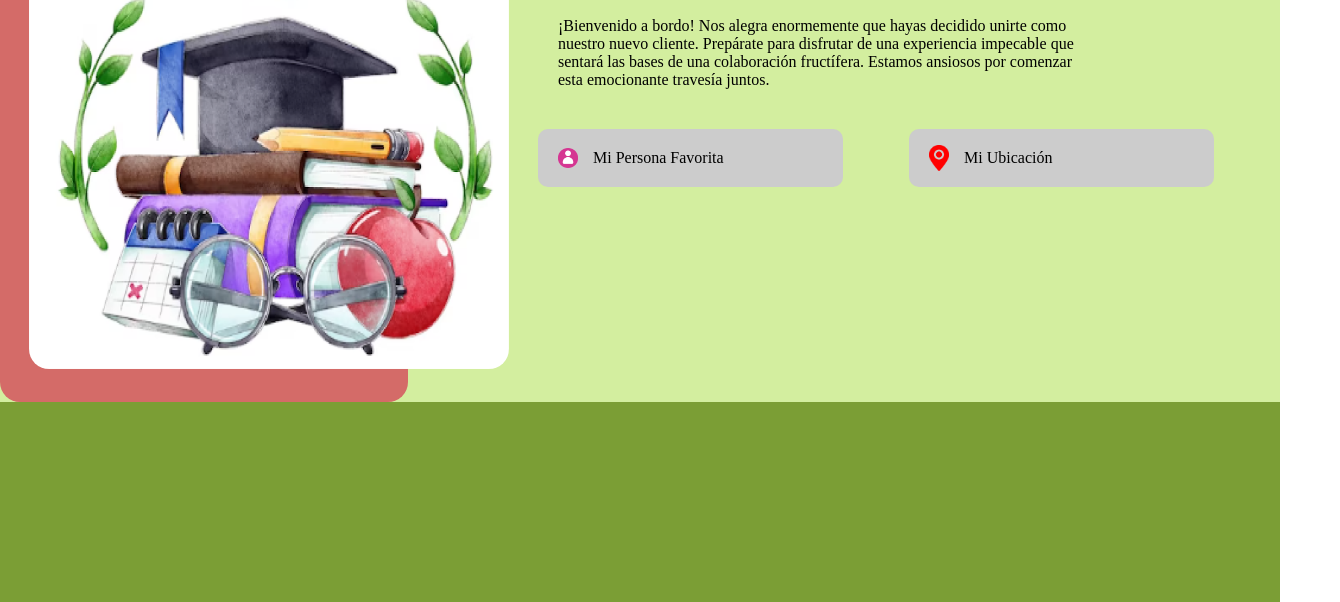
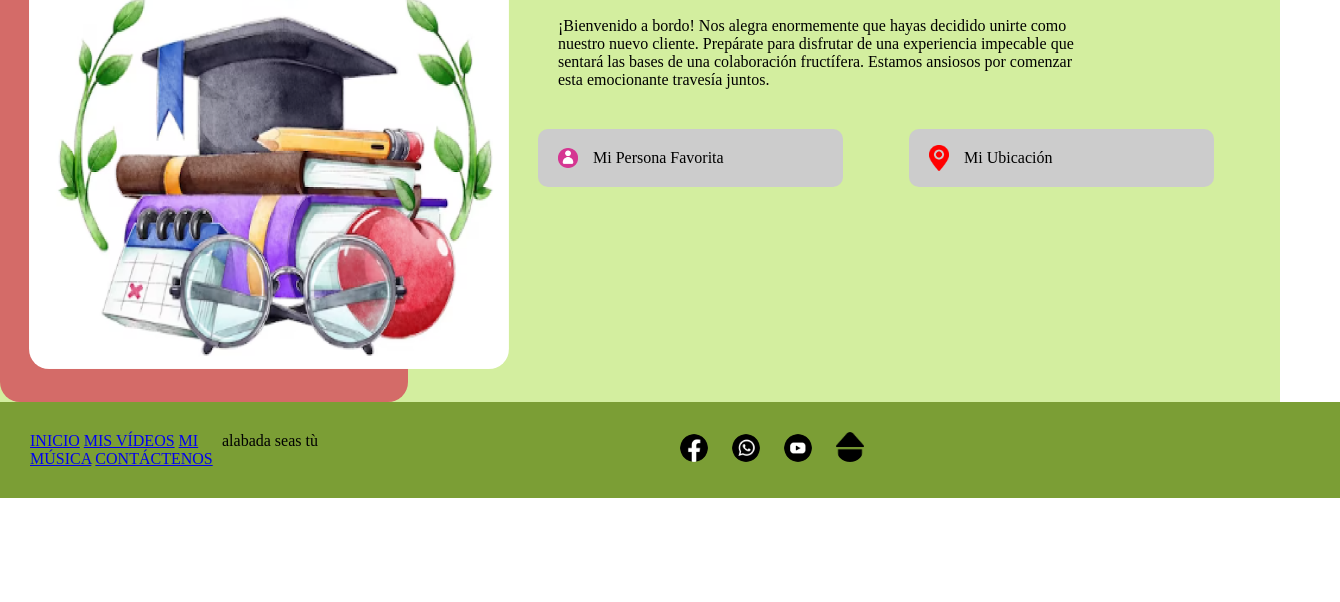
Before and after one commit to FabricioPSD/miproyecto-2, a plain HTML site: page index.html in a window 1280 px wide. Shown: the part 281-883 px from the top of the page, 1340 px wide, since content can reach past the window. After the commit the page ends 800 px from the top, so only its background shows below. Drawn offline with Linux system fonts and the light colour scheme.

Commit message:
septimo commit

```diff
--- a/css/estilo.css
+++ b/css/estilo.css
@@ -15,8 +15,9 @@
 }
 footer{
     width: 100%;
-    height: 200px;
     background-color: #7B9E35;
+    display: flex;
+    padding: 30px;
 }
 #cabeceraImagenNombre{
 flex:30%;
@@ -101,7 +102,6 @@ h1{
 }
 #BotonFavorito{
     flex: 50%;
-
 }
 #Ubicacion{
     flex: 50%;
@@ -116,7 +116,7 @@ h1{
 #marcoUbicacion{
     background-image: url(../img/Recurso\ 2.png);
 }
-.marcoUbicacion{
+.disenoBoton{
     background-color: #cccccc;
     width: 250px;
     background-repeat: no-repeat;
@@ -129,3 +129,21 @@ h1{
     opacity: 80%;
     cursor: pointer;
 }
+#marcoMenuFooter{
+    flex: 15%;
+}
+#marcoRedesFooter{
+    flex: 50%
+}
+#marcoDetalleFooter{
+    flex: 35%;
+}
+.footerRedes{
+    display: inline;
+}
+li img{
+    width: 28px;
+}
+.footerRedes li{
+    border: none;
+}
--- a/index.html
+++ b/index.html
@@ -4,7 +4,7 @@
     <meta charset="UTF-8">
     <meta name="viewport" content="width=device-width, initial-scale=1.0">
     <link rel="stylesheet" href="css/estilo.css">
-    <title>Document</title>
+    <title>🤡🤡</title>
 </head>
 <body>
     <!--Aquí pondremos la cabecera de la web-->
@@ -37,17 +37,36 @@
                  Prepárate para disfrutar de una experiencia impecable que sentará las bases de una colaboración fructífera. Estamos ansiosos por comenzar esta emocionante travesía juntos.</p></div>
         <div id="Botones">
             <div id="BotonFavorito">
-                <div id="marcoFavorito" class="marcoUbicacion">Mi Persona Favorita</div>
+                <div id="marcoFavorito" class="disenoBoton">Mi Persona Favorita</div>
             </div>
             <div id="Ubicacion">
-                <div id="marcoUbicacion" class="marcoUbicacion">Mi Ubicación</div>
+                <div id="marcoUbicacion" class="disenoBoton">Mi Ubicación</div>
             </div>
         </div>
     </div>
     </div>
     <!--Aquí pondremos el pie de página-->
     <footer>
-
+        <div id="marcoMenuFooter">
+            <nav>
+                <a href="#">INICIO</a>
+                <a href="#">MIS VÍDEOS</a>
+                <a href="#">MI MÚSICA</a>
+                <a href="#">CONTÁCTENOS
+                </a>
+            </nav>
+        </div>
+        <div id="marcoDetalleFooter">
+            alabada seas tù
+        </div>
+        <div id="marcoRedesFooter">
+            <ul class="footerRedes">
+                <li><img src="img/Recurso 3.png"></li>
+                <li><img src="img/Recurso 4.png"></li>
+                <li><img src="img/Recurso 5.png"></li>
+                <li><img src="img/Recurso 7.png"></li>
+            </ul>
+        </div>
     </footer>
 </body>
 </html>
```
